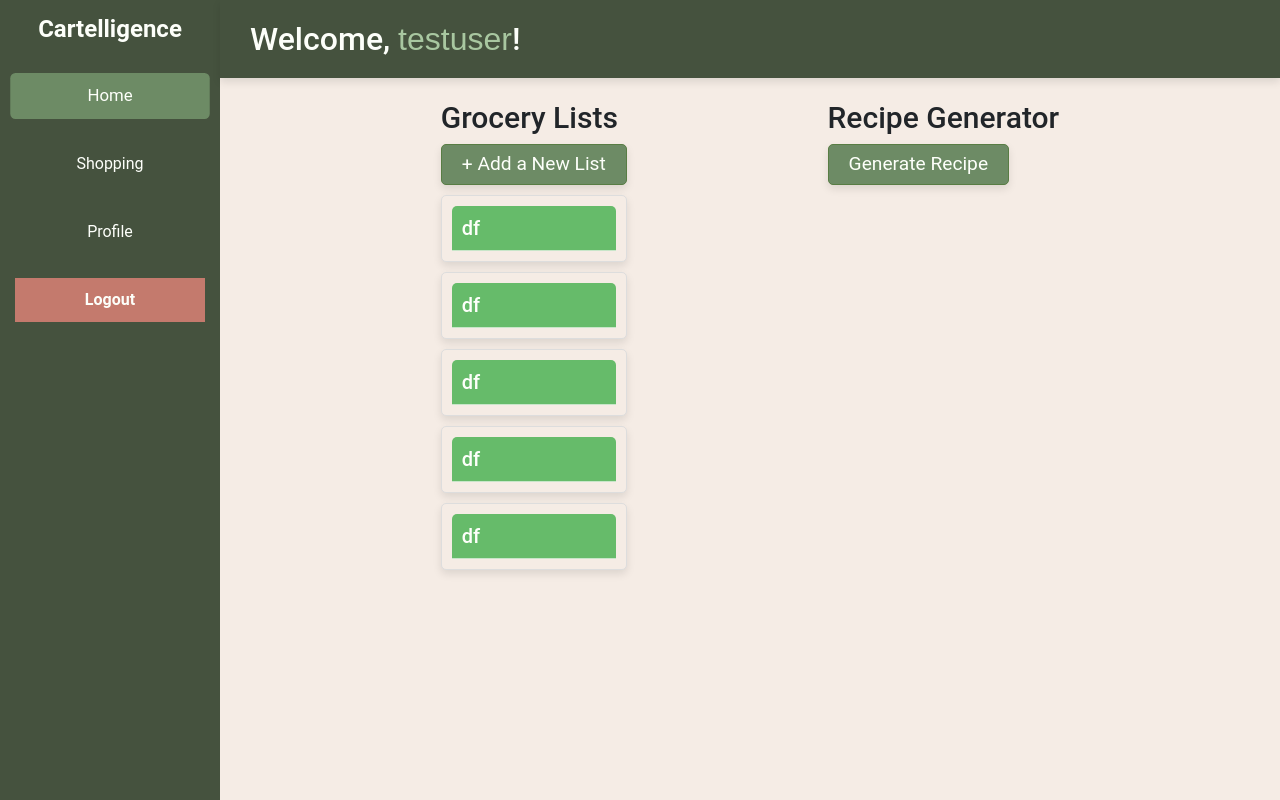
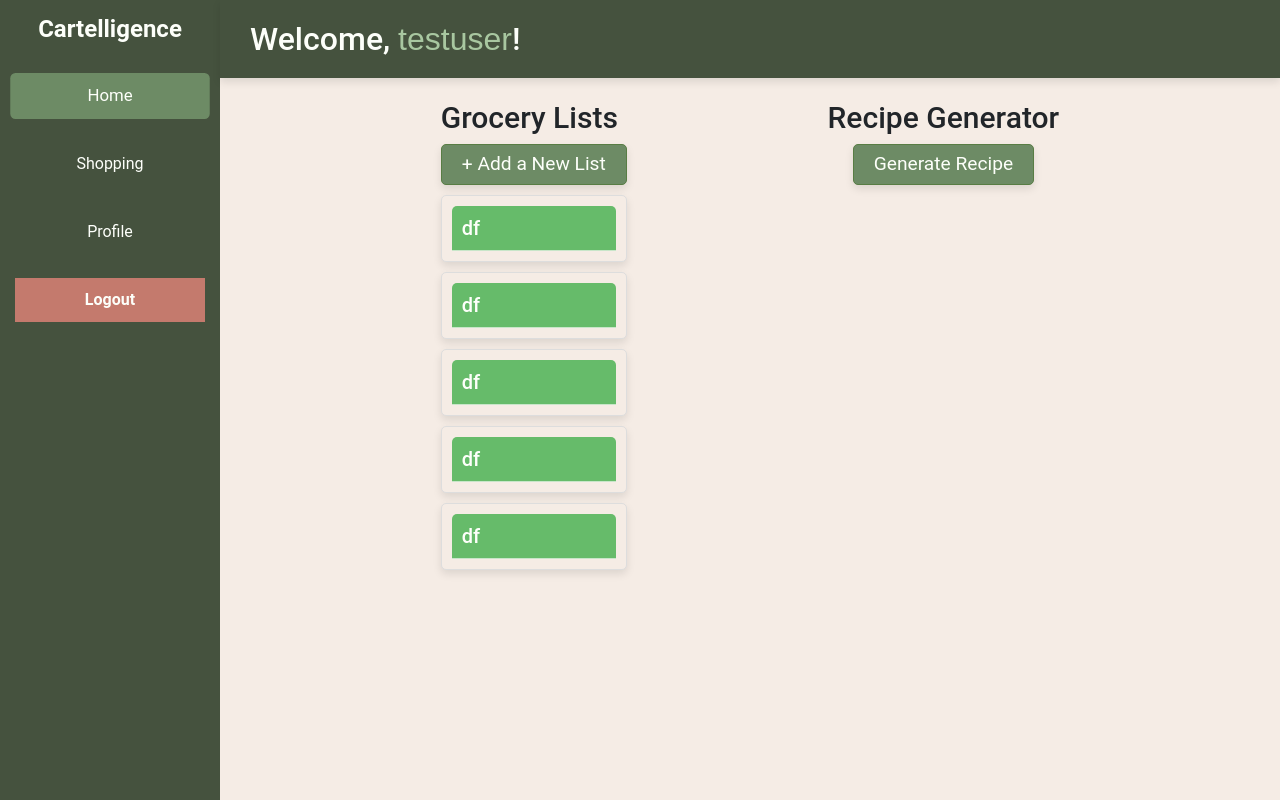
Before and after one commit to alephnull07/Cartelligence, a Flask app: page /dashboard in a window 1280 px wide. Run offline with Flask 3, Linux system fonts and the light colour scheme; a user stored in the database is signed in; some libraries are stand-ins or nearby versions.

Commit message:
Adjusted list output formatting

```diff
--- a/static/css/styles.css
+++ b/static/css/styles.css
@@ -47,6 +47,7 @@
     transform: scale(1.05);
 }
 
+
 /* Top Bar Styles */
 .topbar {
     background-color: #45523e; /* Dark green */
@@ -60,6 +61,7 @@
     z-index: 1000;
     box-shadow: 0 4px 8px rgba(0, 0, 0, 0.1);
 }
+
 
 /* Main Content Styles */
 .main-content {
@@ -81,12 +83,23 @@ body.has-topbar .main-content {
     justify-content: space-evenly;
 }
 
-.recipe-container {
+.recipes-container {
     display: flex;
-    flex-direction: row;
-    justify-content: space-between;
+    flex-direction: column;
+    align-items: center;
+}
 
+#ai-output {
+    padding: 20px;
+    align-self: center;
+    max-width: 45vw; /* Allow it to grow within the limit */
+    max-height: 80vh;
+    overflow: auto; /* Enable scrolling if content exceeds height */
+    white-space: pre-wrap;
+    overflow-wrap: break-word; /* Ensure long words break properly */
+    box-sizing: border-box; /* Include padding in width calculation */
 }
+
 
 /* Card Styles */
 .grocery-list-card {
--- a/templates/dashboard.html
+++ b/templates/dashboard.html
@@ -100,17 +100,12 @@
                     </div>
                 </div>
 
-
                 <div class="recipes-container">
                     <h1 style="font-size: 30px;" class="recipe-header">Recipe Generator</h1>
                     <button type="button" class="btn ai-generate-btn" onclick="generateRecipe()">
                         Generate Recipe
                     </button>
-                    <p id="ai-output">
-
-                    </p>
-
-
+                    <div id="ai-output"></div>
                 </div>
             </div>
 
@@ -363,7 +358,6 @@
             }
         }
 
-
         // Function to toggle the card's body visibility (expand/collapse)
         function toggleCardBody(headerElement) {
             const cardBody = headerElement.nextElementSibling;
@@ -373,17 +367,28 @@
                 cardBody.style.display = 'none';
             }
         }
+
         function generateRecipe() {
-            fetch('/generate_recipe', {method: 'POST'})
+            fetch('/generate_recipe', { method: 'POST' })
                 .then(response => response.json())
                 .then(data => {
-                    let output = `<h3>${data.title}</h3>`;  // Add the title
+                    if (!data.title || !data.ingredients || !data.instructions) {
+                        document.getElementById('ai-output').innerHTML = "Error: Incomplete recipe data.";
+                        return;
+                    }
+
+                    let output = `<h3>${data.title.trim()}</h3>`;  // Add the title
                     output += "<ul>";
+
                     data.ingredients.forEach(item => {
-                        output += `<li>${item.trim()}</li>`;  // Format each item as a bullet point
+                        if (item.trim()) {
+                            output += `<li>${item.trim()}</li>`;  // Format each item as a bullet point
+                        }
                     });
+
                     output += "</ul>";
-                    output += `<p>${data.instructions}</p>`;  // Add the instructions
+                    output += `<p>${data.instructions.trim()}</p>`;  // Add the instructions
+
                     document.getElementById('ai-output').innerHTML = output;
                 })
                 .catch(error => {
```
